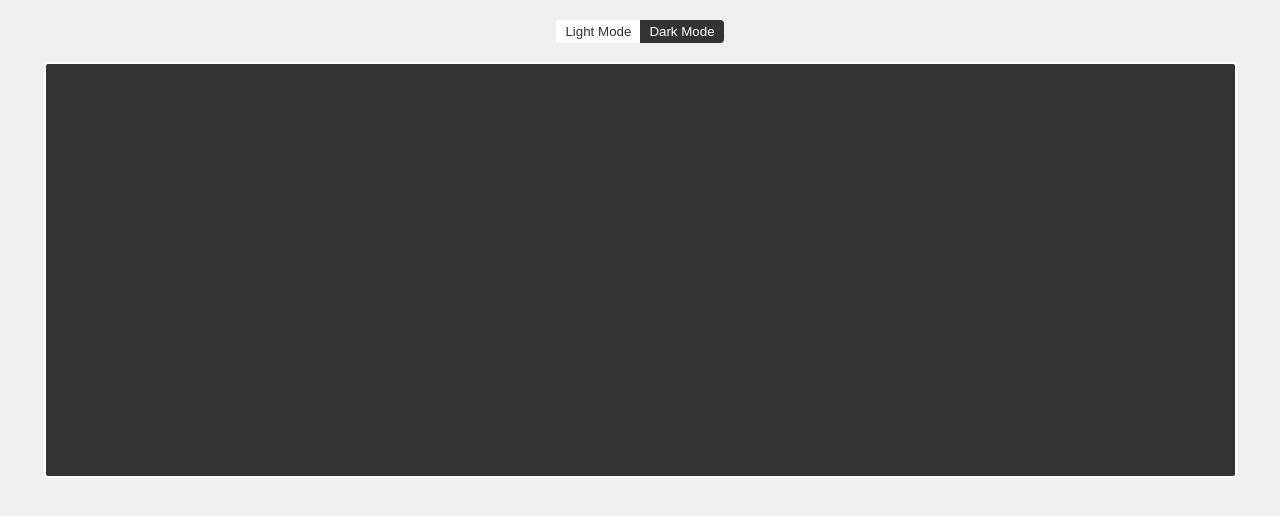
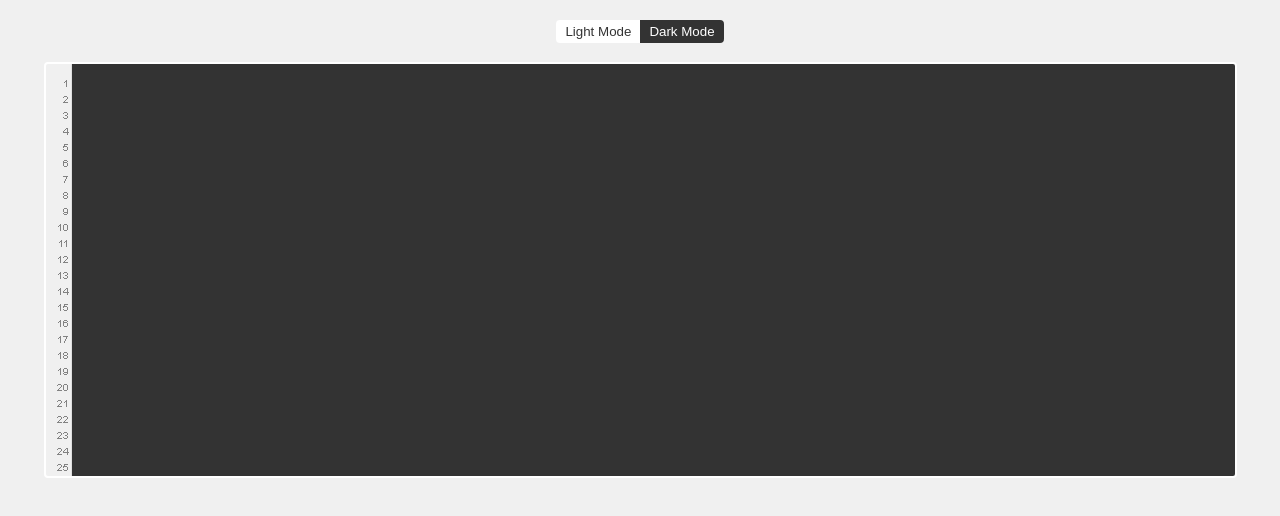
Before and after one commit to bellobiz/texteditor, a plain HTML site: page src/index.html in a window 1280 px wide. Drawn offline with Linux system fonts and the light colour scheme.

Commit message:
initial commit

```diff
--- a/src/style.css
+++ b/src/style.css
@@ -36,7 +36,7 @@ button {
     outline-color: transparent;
 }
 textarea {
-    background-image: url('postiteditorline.png');
+    background-image: url('editorruler.png');
     background-color: #333;
     color: #fff;
     font-family: monospace;
```
Also changed, not shown: src/editorruler.png (renamed from postiteditorline.png).
